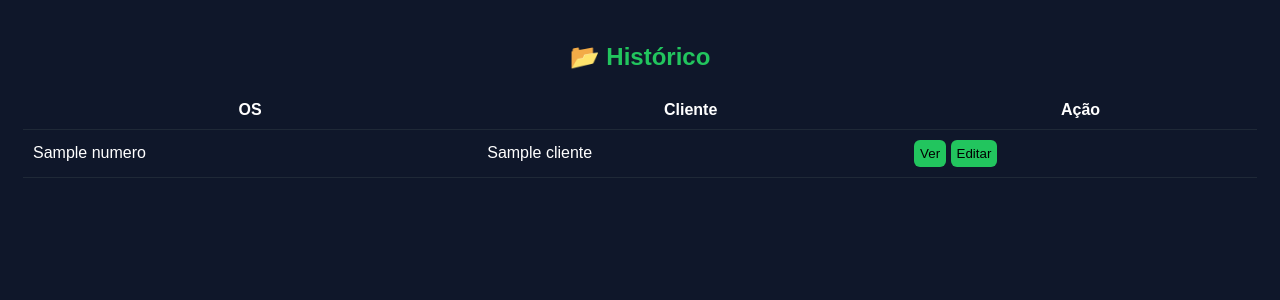
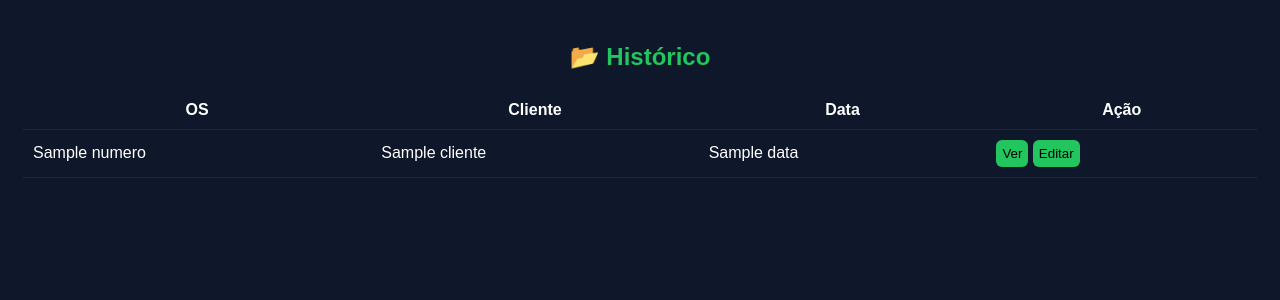
Before and after one commit to LACellcelulares/lacellsistema, a Flask app: template templates/historico.html in a window 1280 px wide. Shown: the top 300 px of the page. Run offline with Flask 3, Linux system fonts and the light colour scheme; the template is opened without the code that fills it: most values are stand-ins (such as "Sample title", 1, 10 or a date in 2020).

Commit message:
Update historico.html

```diff
--- a/templates/historico.html
+++ b/templates/historico.html
@@ -27,6 +27,7 @@ button{
 <tr>
 <th>OS</th>
 <th>Cliente</th>
+<th>Data</th>
 <th>Ação</th>
 </tr>
 
@@ -34,6 +35,7 @@ button{
 <tr>
 <td>{{ os.numero }}</td>
 <td>{{ os.cliente }}</td>
+<td>{{ os.data }}</td>
 <td>
 <a href="/os/{{ os.numero }}" target="_blank"><button>Ver</button></a>
 <a href="/editar/{{ os.numero }}"><button>Editar</button></a>
```
